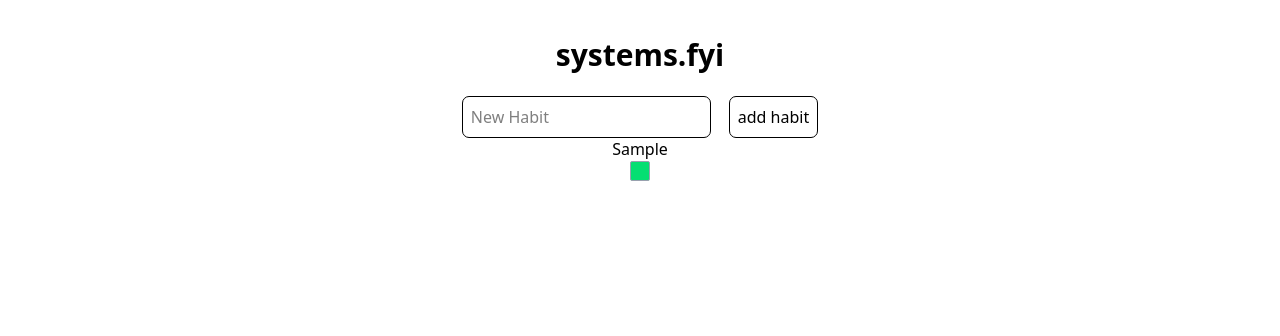
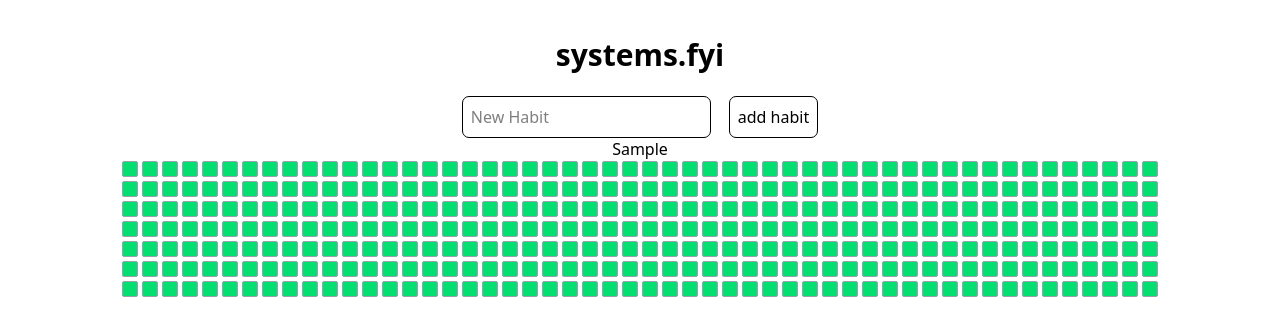
Before and after one commit to Chrovo/systems.fyi, a React (Vite) app in the folder systems.fyi/: page / in a window 1280 px wide. Both pictures are taken after typing "Sample" into the empty fields and a click on the button "add habit". Shown: the top 336 px of the page. Built offline with nearby package versions, Linux system fonts and the light colour scheme.

Commit message:
Basic grid

```diff
--- /dev/null
+++ b/systems.fyi/src/Square.tsx
@@ -0,0 +1,11 @@
+type BoxProps = {
+    color: string
+}
+
+const Box = ({color}: BoxProps) => {
+    return (
+        <div className={`${color} w-4 h-4 rounded-xs border border-gray-400`} />
+    )
+}
+
+export default Box
--- a/systems.fyi/src/System.tsx
+++ b/systems.fyi/src/System.tsx
@@ -1,12 +1,24 @@
+import Box from "./Square"
+
 type SystemProps = {
   name: string
 }
+
+const days = Array.from({length: 52}, () => new Array(7).fill(0))
 
 const System = ({name}: SystemProps) => {
   return (
     <div className="flex flex-col justify-center items-center">
       <div>{name}</div>
-      <div className="bg-green-400 w-5 h-5 rounded-xs border border-gray-400" />
+      <div className="flex space-x-1">
+        {days.map((col, colIndex) => (
+          <div className="flex flex-col space-y-1" key={colIndex}>
+            {col.map((_, i) => (
+              <Box key={i+7*colIndex} color="bg-green-400" />
+            ))}
+          </div>
+        ))}
+      </div>
     </div>
   )
 }
```
